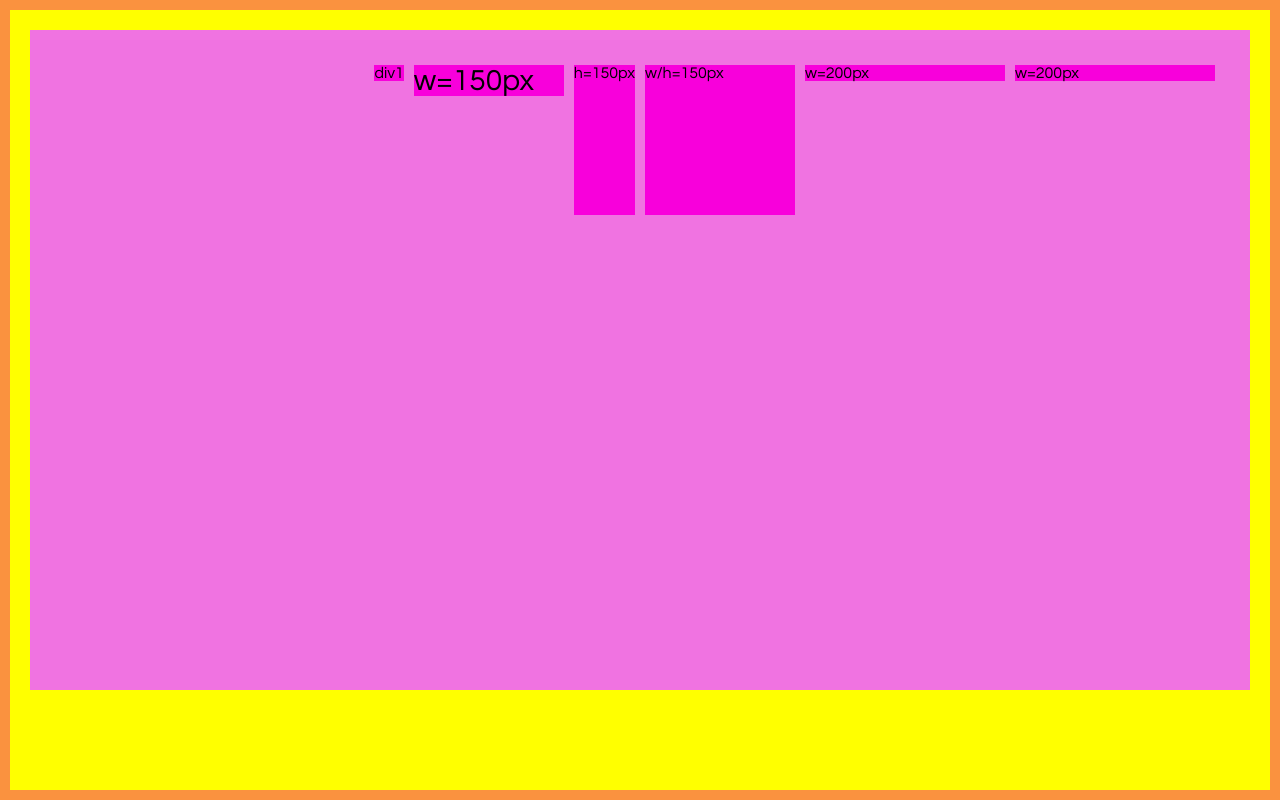
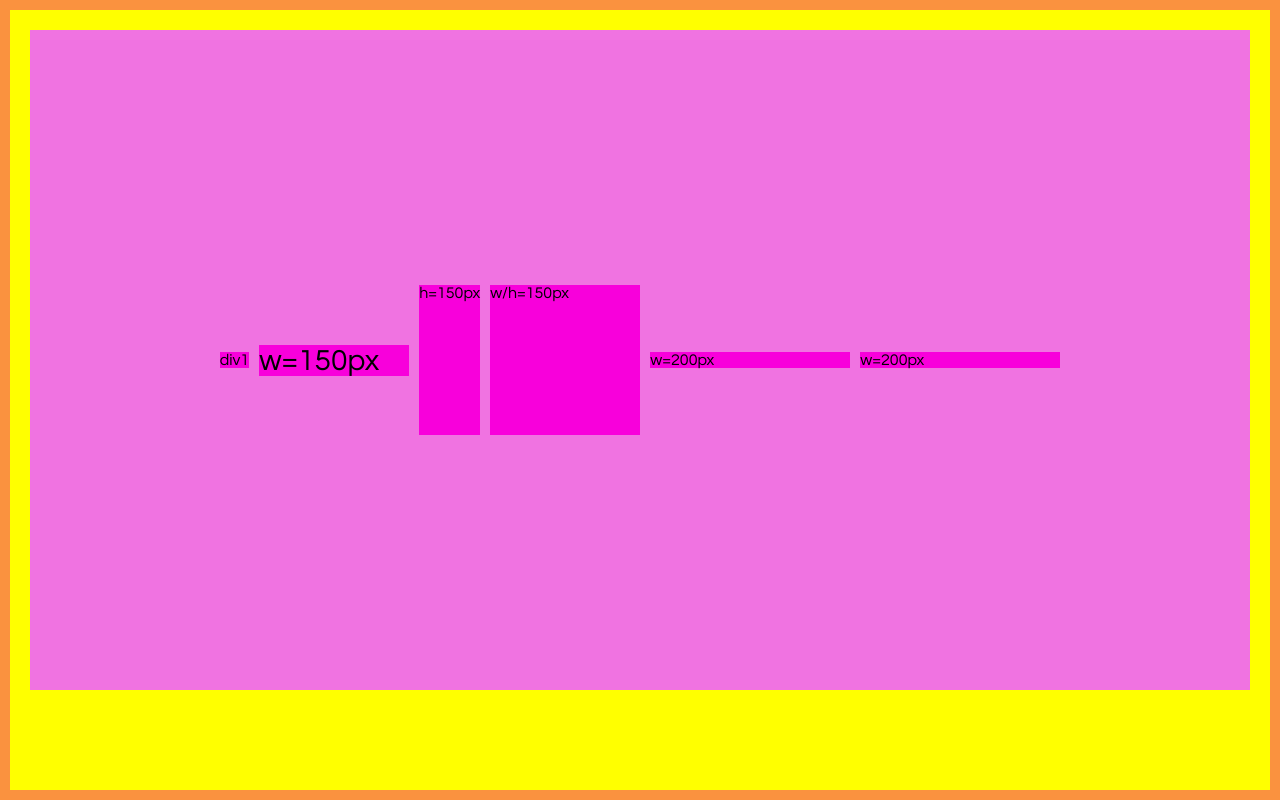
Before and after one commit to gebbz03/CssFlexbox, a plain HTML site: page index.html in a window 1280 px wide. Drawn offline with Linux system fonts and the light colour scheme.

Commit message:
v1-commit

```diff
--- a/style.css
+++ b/style.css
@@ -21,8 +21,9 @@ body {
     height: 600px;
     display: flex;
     flex-flow: row wrap;/*flex-direction flex-wrap */
-    align-items: flex-start;
-    justify-content: flex-end;
+    align-items: center;
+    justify-content: center;
+    align-content: center;
 
 }
 
```
